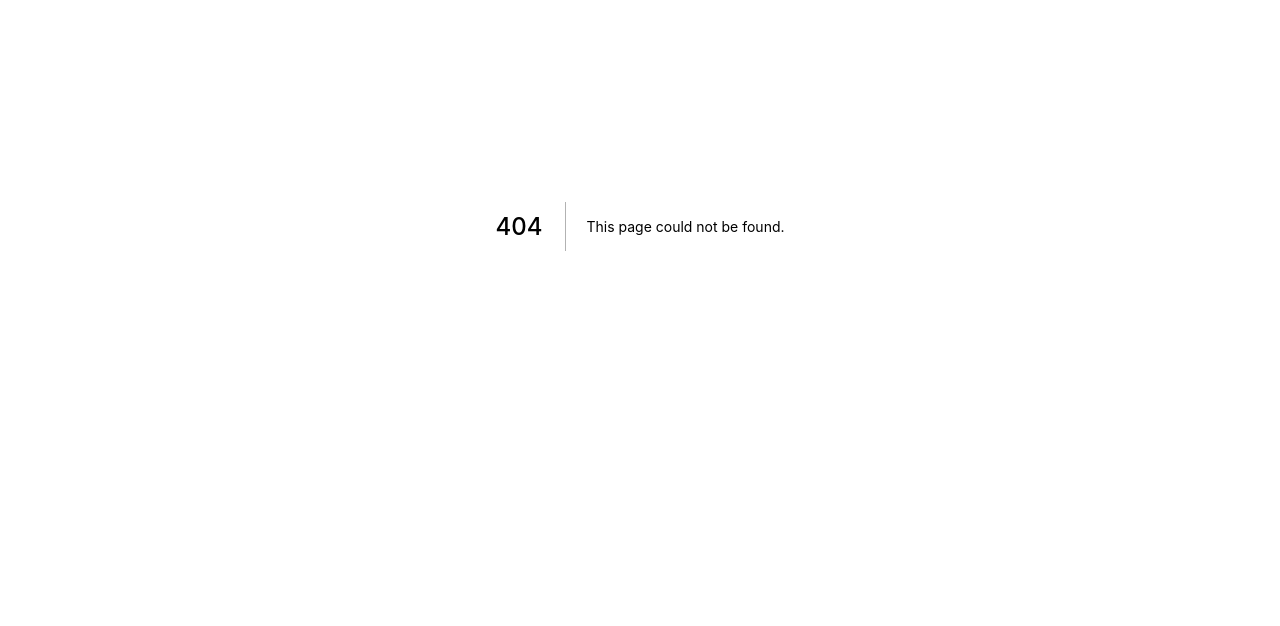
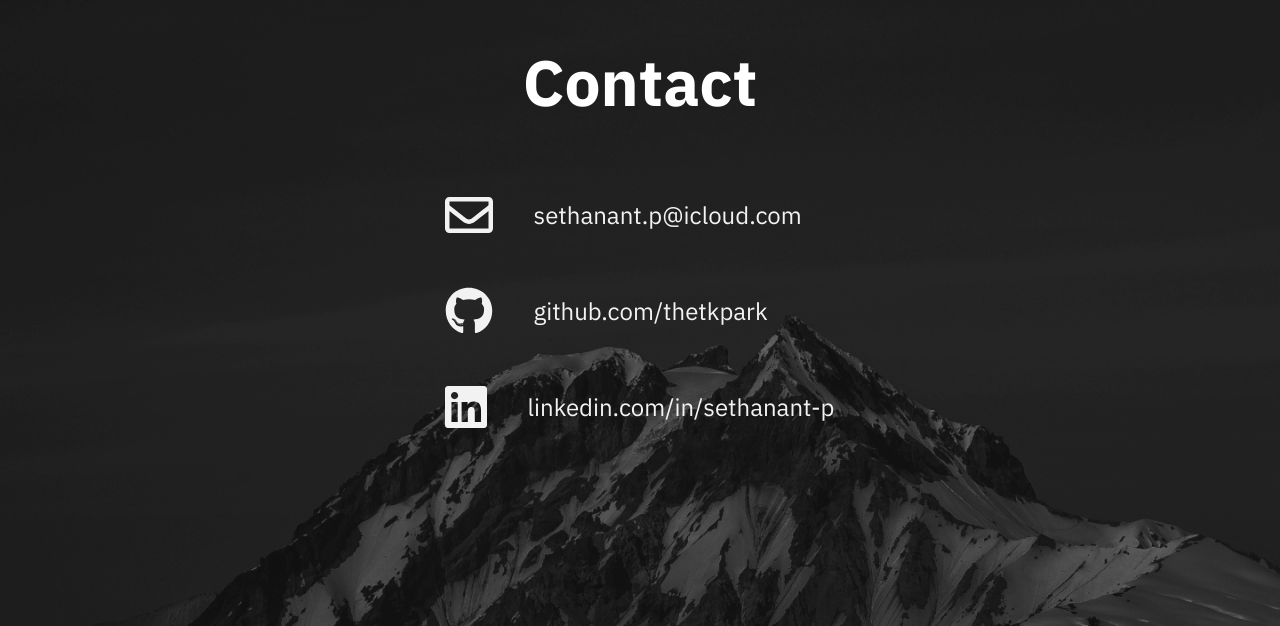
Before and after one commit to thetkpark/sethanantp-dot-com, a Next.js app: page /contact in a window 1280 px wide. Before the commit this address had no page. Shown: the part 174-800 px from the top of the page. Built offline with nearby package versions, Linux system fonts and the light colour scheme.

Commit message:
ADD contact page

```diff
--- a/package.json
+++ b/package.json
@@ -9,6 +9,10 @@
     "lint": "next lint"
   },
   "dependencies": {
+    "@fortawesome/fontawesome-svg-core": "^1.2.35",
+    "@fortawesome/free-brands-svg-icons": "^5.15.3",
+    "@fortawesome/free-regular-svg-icons": "^5.15.3",
+    "@fortawesome/react-fontawesome": "^0.1.14",
     "next": "11.0.1",
     "react": "17.0.2",
     "react-dom": "17.0.2"
--- /dev/null
+++ b/pages/contact.js
@@ -0,0 +1,61 @@
+import Head from 'next/head'
+import Link from 'next/link'
+import { faGithub, faLinkedin } from '@fortawesome/free-brands-svg-icons'
+import { faEnvelope } from '@fortawesome/free-regular-svg-icons'
+import { FontAwesomeIcon } from '@fortawesome/react-fontawesome'
+import { Fragment } from 'react'
+import styles from '../styles/Contact.module.css'
+
+const Contacts = () => {
+  const contactData = [
+    {
+      icon: faEnvelope,
+      text: 'sethanant.p@icloud.com',
+      link: '',
+    },
+    {
+      icon: faGithub,
+      text: 'github.com/thetkpark',
+      link: 'https://github.com/thetkpark',
+    },
+    {
+      icon: faLinkedin,
+      text: 'linkedin.com/in/sethanant-p',
+      link: 'https://linkedin.com/in/sethanant-p',
+    },
+  ]
+
+  const contact = contactData.map(({ icon, text, link }, index) => {
+    return (
+      <div key={index} className={styles.contact}>
+        <Link href={link}>
+          <a>
+            <FontAwesomeIcon size={'3x'} icon={icon} color="#F2F2F2" />
+          </a>
+        </Link>
+        <div style={{ width: '40px' }} />
+        <Link href={link}>
+          <a>
+            <h4 className={styles.contactText}>{text}</h4>
+          </a>
+        </Link>
+      </div>
+    )
+  })
+
+  return (
+    <Fragment>
+      <Head>
+        <title>Sethanant Pipatpakorn | Contact</title>
+      </Head>
+      <div className={styles.container}>
+        <div className={styles.main}>
+          <h1 className={styles.heading}>Contact</h1>
+          <div>{contact}</div>
+        </div>
+      </div>
+    </Fragment>
+  )
+}
+
+export default Contacts
--- /dev/null
+++ b/styles/Contact.module.css
@@ -0,0 +1,47 @@
+.container {
+    min-height: 100vh;
+  padding: 0 0.5rem;
+  display: flex;
+  flex-direction: column;
+  justify-content: center;
+  align-items: center;
+  width: 100vw;
+
+  background-color: #322E2D;
+  background-image: url('/images/bg.webp');
+  background-repeat: no-repeat;
+  background-position: top center;
+  background-attachment: fixed;
+  -webkit-background-size: cover;
+  -moz-background-size: cover;
+  -o-background-size: cover;
+  background-size: cover;
+}
+
+.main {
+    padding: 5rem 0;
+    flex: 1;
+    display: flex;
+    flex-direction: column;
+    justify-content: center;
+    align-items: center;
+}
+
+.heading {
+    color: #ffffff;
+    font-weight: 700;
+    font-size: 4rem;
+}
+
+.contact {
+    display: flex;
+    flex-direction: row;
+    justify-content: flex-start;
+    align-items: center;
+}
+
+.contactText {
+    color: #f2f2f2;
+    font-weight: 400;
+    font-size: 1.5rem;
+}
```
Also changed, not shown: 1 other file (tests, documents, lock files or other folders).
